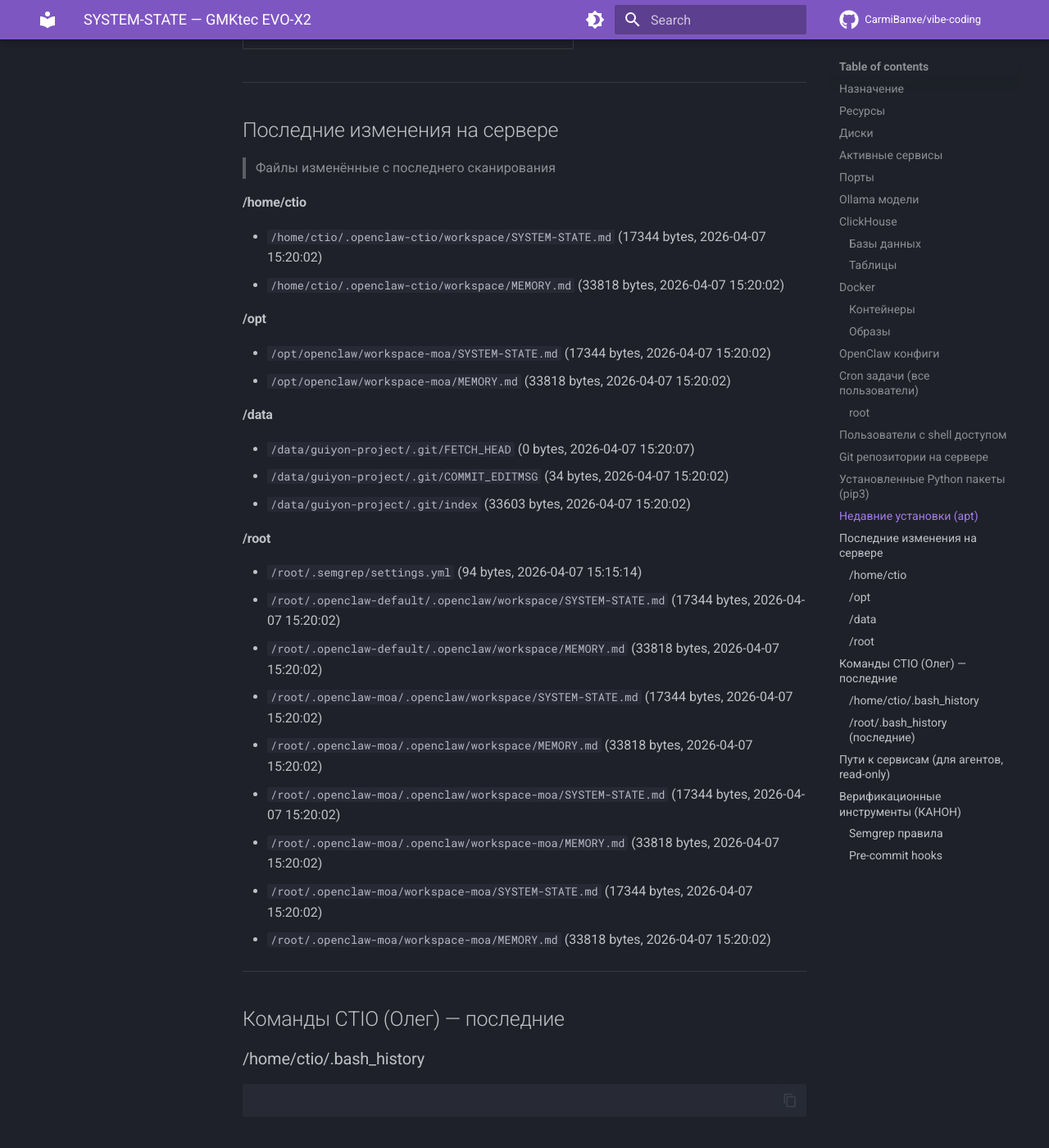
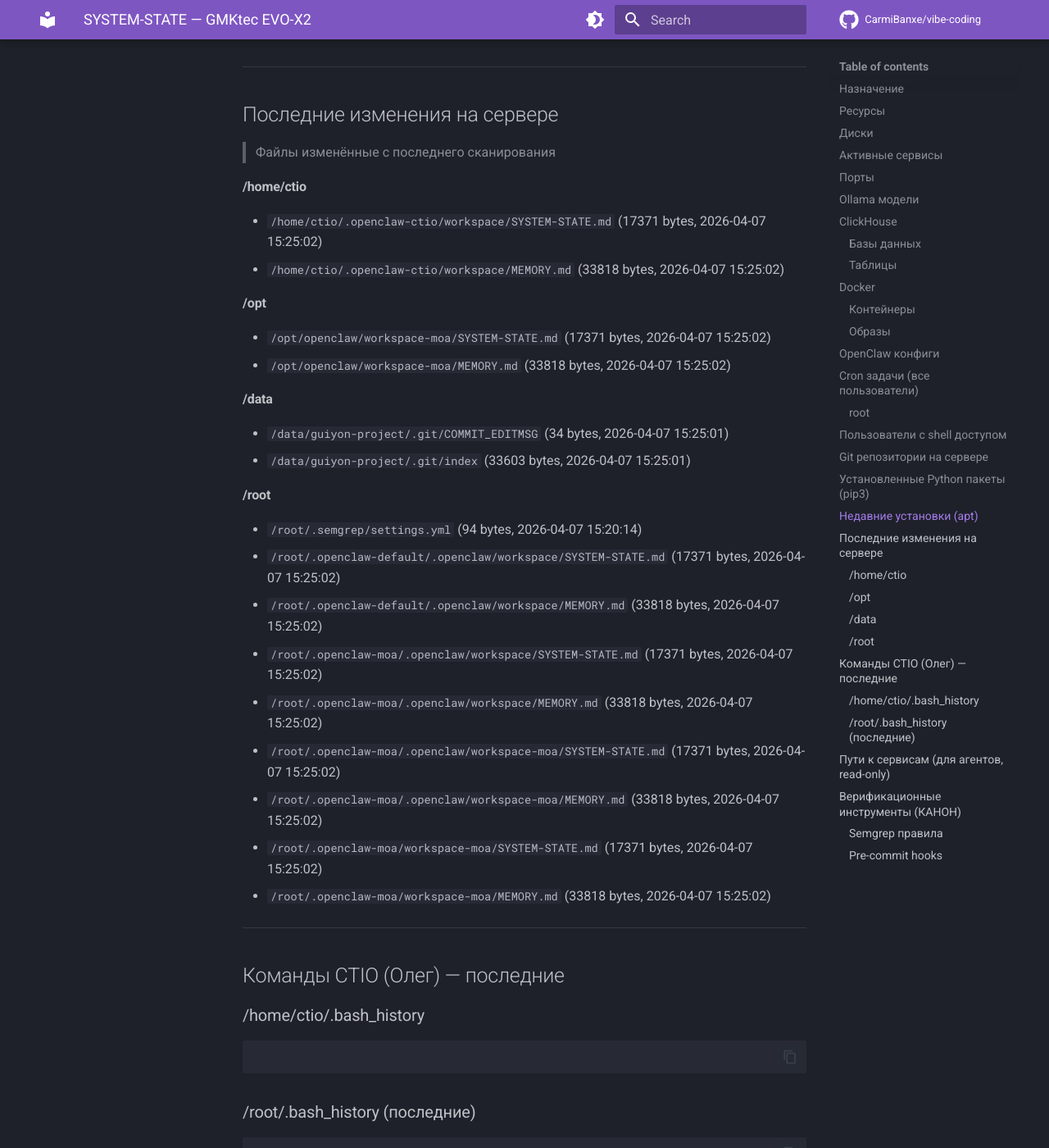
Before and after one commit to CarmiBanxe/vibe-coding, an MkDocs documentation site: the page built from docs/SYSTEM-STATE.md, in a window 1280 px wide and 1400 px high, scrolled down 14082 px. Shown: the whole window at 82% size. Built offline with MkDocs 1.6.1 and Material for MkDocs 9.7.7, drawn with Linux system fonts in a browser that asks for light colours; comment, search, counter and statistics services are not loaded; some of the changed text lies outside the part shown.

Commit message:
auto: SYSTEM-STATE v2 update (2026-04-07 15:25 CEST)

```diff
--- a/docs/SYSTEM-STATE.md
+++ b/docs/SYSTEM-STATE.md
@@ -1,6 +1,6 @@
 # SYSTEM-STATE — GMKtec EVO-X2
 > Автоматически обновляется каждые 5 минут
-> Последнее сканирование: 2026-04-07 15:20 CEST
+> Последнее сканирование: 2026-04-07 15:25 CEST
 > Источник: ctio-watcher.sh v2 (cron)
 
 ## Назначение
@@ -49,7 +49,6 @@
 fwupd.service running
 getty@tty1.service running
 gnome-remote-desktop.service running
-guiyon-api.service running
 guiyon-bridge.service running
 guiyon-dispatcher.service running
 guiyon-project-api.service running
@@ -386,28 +385,27 @@
 
 
 #### /home/ctio
-- `/home/ctio/.openclaw-ctio/workspace/SYSTEM-STATE.md` (17344 bytes, 2026-04-07 15:20:02)
-- `/home/ctio/.openclaw-ctio/workspace/MEMORY.md` (33818 bytes, 2026-04-07 15:20:02)
+- `/home/ctio/.openclaw-ctio/workspace/SYSTEM-STATE.md` (17371 bytes, 2026-04-07 15:25:02)
+- `/home/ctio/.openclaw-ctio/workspace/MEMORY.md` (33818 bytes, 2026-04-07 15:25:02)
 
 #### /opt
-- `/opt/openclaw/workspace-moa/SYSTEM-STATE.md` (17344 bytes, 2026-04-07 15:20:02)
-- `/opt/openclaw/workspace-moa/MEMORY.md` (33818 bytes, 2026-04-07 15:20:02)
+- `/opt/openclaw/workspace-moa/SYSTEM-STATE.md` (17371 bytes, 2026-04-07 15:25:02)
+- `/opt/openclaw/workspace-moa/MEMORY.md` (33818 bytes, 2026-04-07 15:25:02)
 
 #### /data
-- `/data/guiyon-project/.git/FETCH_HEAD` (0 bytes, 2026-04-07 15:20:07)
-- `/data/guiyon-project/.git/COMMIT_EDITMSG` (34 bytes, 2026-04-07 15:20:02)
-- `/data/guiyon-project/.git/index` (33603 bytes, 2026-04-07 15:20:02)
+- `/data/guiyon-project/.git/COMMIT_EDITMSG` (34 bytes, 2026-04-07 15:25:01)
+- `/data/guiyon-project/.git/index` (33603 bytes, 2026-04-07 15:25:01)
 
 #### /root
-- `/root/.semgrep/settings.yml` (94 bytes, 2026-04-07 15:15:14)
-- `/root/.openclaw-default/.openclaw/workspace/SYSTEM-STATE.md` (17344 bytes, 2026-04-07 15:20:02)
-- `/root/.openclaw-default/.openclaw/workspace/MEMORY.md` (33818 bytes, 2026-04-07 15:20:02)
-- `/root/.openclaw-moa/.openclaw/workspace/SYSTEM-STATE.md` (17344 bytes, 2026-04-07 15:20:02)
-- `/root/.openclaw-moa/.openclaw/workspace/MEMORY.md` (33818 bytes, 2026-04-07 15:20:02)
-- `/root/.openclaw-moa/.openclaw/workspace-moa/SYSTEM-STATE.md` (17344 bytes, 2026-04-07 15:20:02)
-- `/root/.openclaw-moa/.openclaw/workspace-moa/MEMORY.md` (33818 bytes, 2026-04-07 15:20:02)
-- `/root/.openclaw-moa/workspace-moa/SYSTEM-STATE.md` (17344 bytes, 2026-04-07 15:20:02)
-- `/root/.openclaw-moa/workspace-moa/MEMORY.md` (33818 bytes, 2026-04-07 15:20:02)
+- `/root/.semgrep/settings.yml` (94 bytes, 2026-04-07 15:20:14)
+- `/root/.openclaw-default/.openclaw/workspace/SYSTEM-STATE.md` (17371 bytes, 2026-04-07 15:25:02)
+- `/root/.openclaw-default/.openclaw/workspace/MEMORY.md` (33818 bytes, 2026-04-07 15:25:02)
+- `/root/.openclaw-moa/.openclaw/workspace/SYSTEM-STATE.md` (17371 bytes, 2026-04-07 15:25:02)
+- `/root/.openclaw-moa/.openclaw/workspace/MEMORY.md` (33818 bytes, 2026-04-07 15:25:02)
+- `/root/.openclaw-moa/.openclaw/workspace-moa/SYSTEM-STATE.md` (17371 bytes, 2026-04-07 15:25:02)
+- `/root/.openclaw-moa/.openclaw/workspace-moa/MEMORY.md` (33818 bytes, 2026-04-07 15:25:02)
+- `/root/.openclaw-moa/workspace-moa/SYSTEM-STATE.md` (17371 bytes, 2026-04-07 15:25:02)
+- `/root/.openclaw-moa/workspace-moa/MEMORY.md` (33818 bytes, 2026-04-07 15:25:02)
 
 ---
 
```
Also changed, not shown: other parts of docs/SYSTEM-STATE.md (+3 -3 lines).
